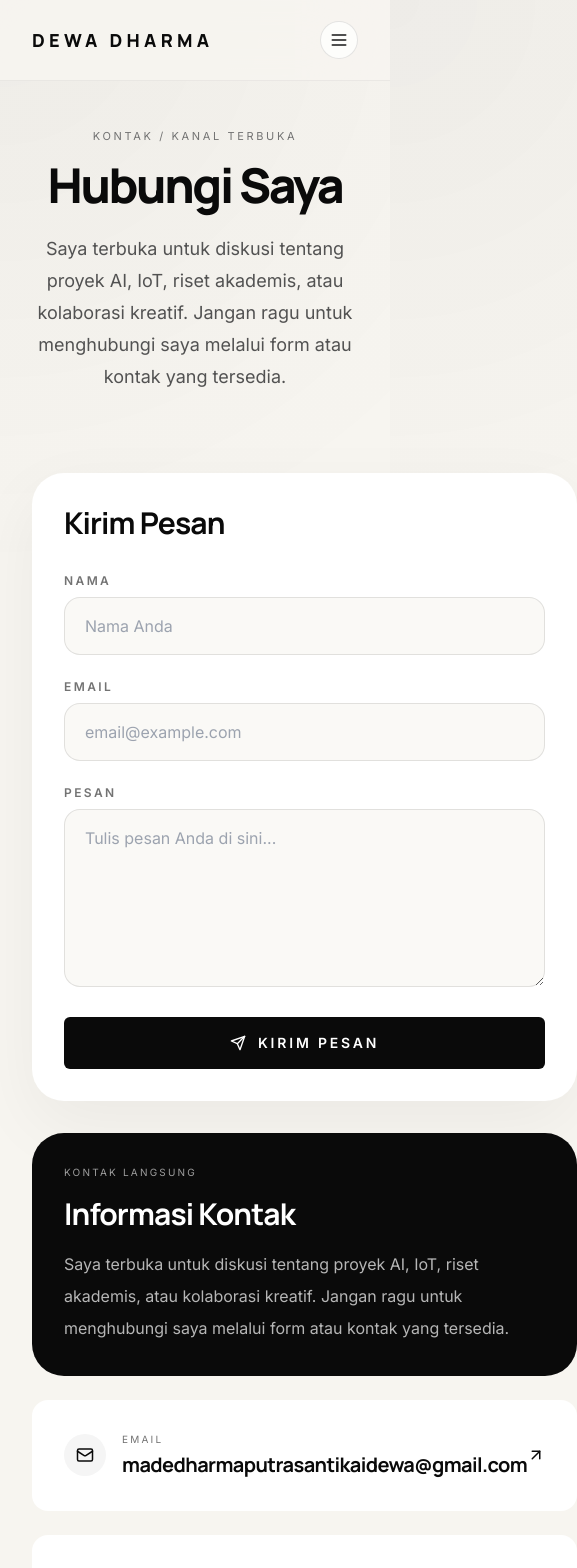
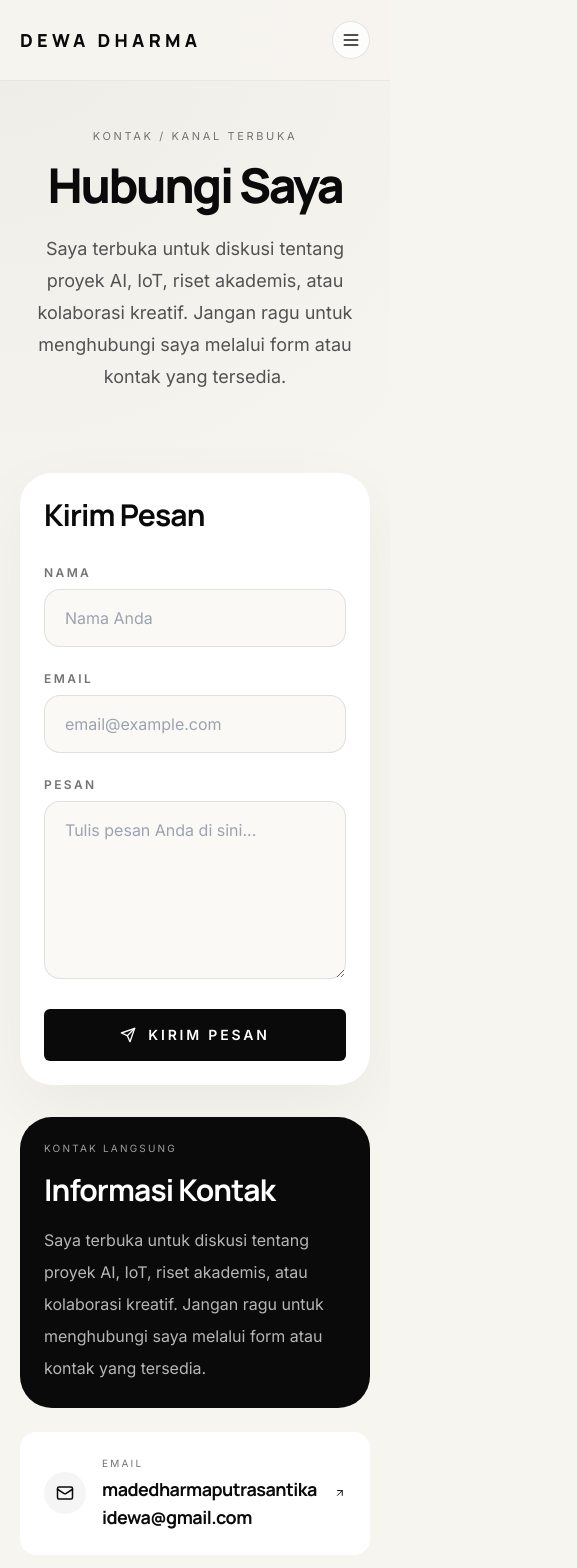
Before and after one commit to DwDhrm7/dewa-portfolio, a Next.js app: page /contact in a window 390 px wide. Shown: the top 1568 px of the page, 577 px wide, since content can reach past the window. Built offline with nearby package versions, Linux system fonts and the light colour scheme.

Commit message:
fix: optimize mobile layout for contact page and navbar

```diff
--- a/src/app/contact/page.tsx
+++ b/src/app/contact/page.tsx
@@ -82,7 +82,7 @@ export default function ContactPage() {
   };
 
   return (
-    <div className="px-8 pb-24 pt-32 md:px-14 md:pb-32 lg:px-20">
+    <div className="px-5 pb-24 pt-32 md:px-14 md:pb-32 lg:px-20">
       <div className="mx-auto max-w-[1440px]">
         <motion.header
           initial={{ opacity: 0, y: 24 }}
@@ -106,7 +106,7 @@ export default function ContactPage() {
             initial={{ opacity: 0, x: -24 }}
             animate={{ opacity: 1, x: 0 }}
             transition={{ duration: 0.6 }}
-            className="rounded-[2rem] bg-white p-8 shadow-[0_24px_70px_rgba(0,0,0,0.05)] md:p-10"
+            className="rounded-[2rem] bg-white p-6 shadow-[0_24px_70px_rgba(0,0,0,0.05)] md:p-10"
           >
             <h2 className="mb-8 font-headline text-3xl font-bold tracking-[-0.03em] text-neutral-950">
               {t.contact.formTitle}
@@ -181,7 +181,7 @@ export default function ContactPage() {
             transition={{ duration: 0.6, delay: 0.1 }}
             className="space-y-6"
           >
-            <div className="rounded-[2rem] bg-neutral-950 p-8 text-white md:p-10">
+            <div className="rounded-[2rem] bg-neutral-950 p-6 text-white md:p-10">
               <p className="mb-4 text-[10px] uppercase tracking-[0.22em] text-white/60">
                 {t.contact.directLines}
               </p>
@@ -200,7 +200,7 @@ export default function ContactPage() {
                   href={item.href}
                   target={item.href.startsWith("http") ? "_blank" : undefined}
                   rel={item.href.startsWith("http") ? "noopener noreferrer" : undefined}
-                  className="flex items-center justify-between rounded-2xl bg-white p-8 transition hover:-translate-y-0.5 hover:shadow-[0_18px_40px_rgba(0,0,0,0.05)]"
+                  className="flex items-center justify-between gap-4 rounded-2xl bg-white p-6 transition hover:-translate-y-0.5 hover:shadow-[0_18px_40px_rgba(0,0,0,0.05)] md:p-8"
                 >
                   <div className="flex items-center gap-4">
                     <div className="rounded-full bg-neutral-100 p-3 text-neutral-950">
@@ -210,7 +210,7 @@ export default function ContactPage() {
                       <p className="text-[10px] uppercase tracking-[0.22em] text-neutral-500">
                         {item.label}
                       </p>
-                      <p className="mt-1 font-headline text-xl font-bold tracking-[-0.03em] text-neutral-950">
+                      <p className="mt-1 break-all font-headline text-lg font-bold tracking-[-0.03em] text-neutral-950 sm:text-xl">
                         {item.value}
                       </p>
                     </div>
--- a/src/components/Navbar.tsx
+++ b/src/components/Navbar.tsx
@@ -27,7 +27,7 @@ export default function Navbar() {
   return (
     <>
       <nav className="fixed top-0 z-50 w-full border-b border-black/5 bg-[rgba(247,245,240,0.86)] backdrop-blur-2xl">
-        <div className="mx-auto flex h-20 max-w-[1440px] items-center justify-between px-8 md:px-14 lg:px-20">
+        <div className="mx-auto flex h-20 max-w-[1440px] items-center justify-between px-5 md:px-14 lg:px-20">
           <Link
             href="/"
             className="font-headline text-lg font-extrabold uppercase tracking-[0.24em] text-neutral-950"
```
